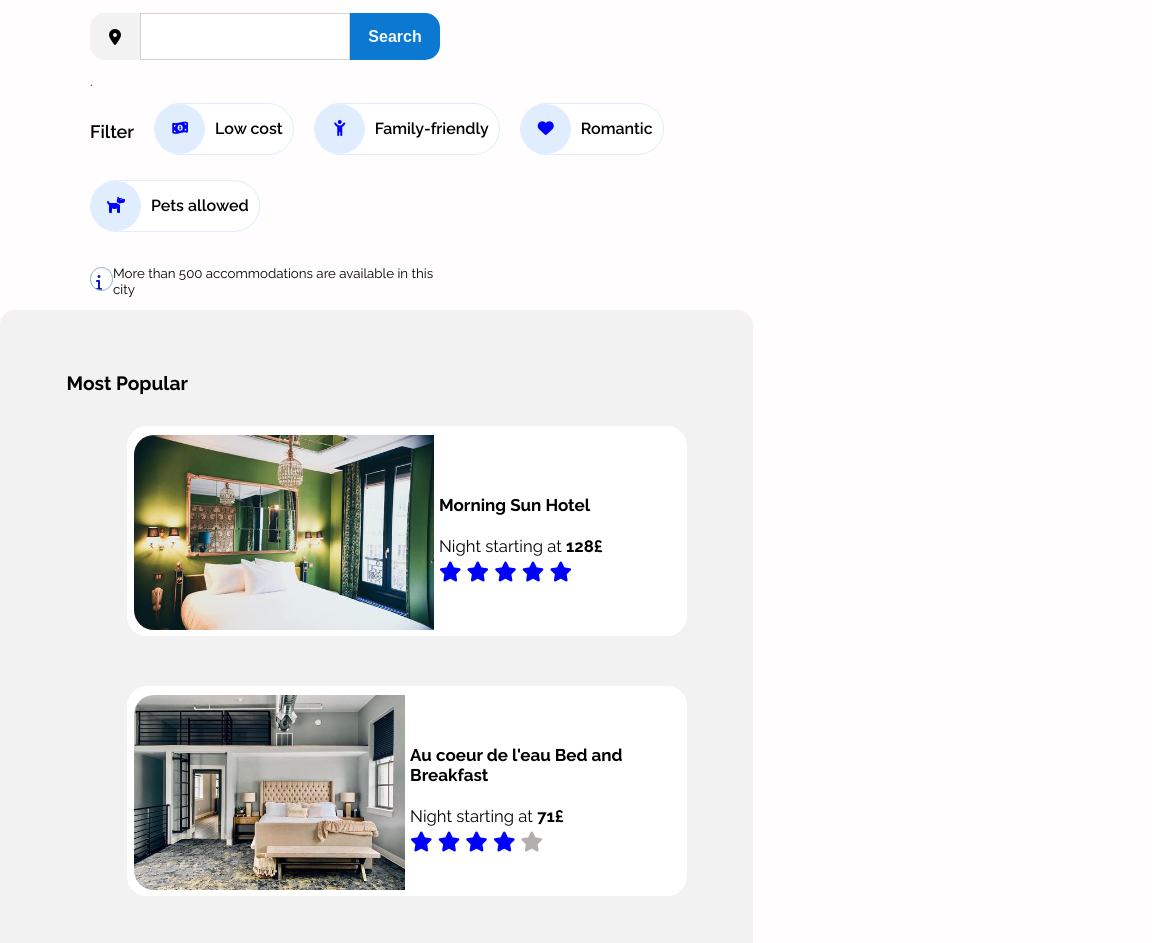
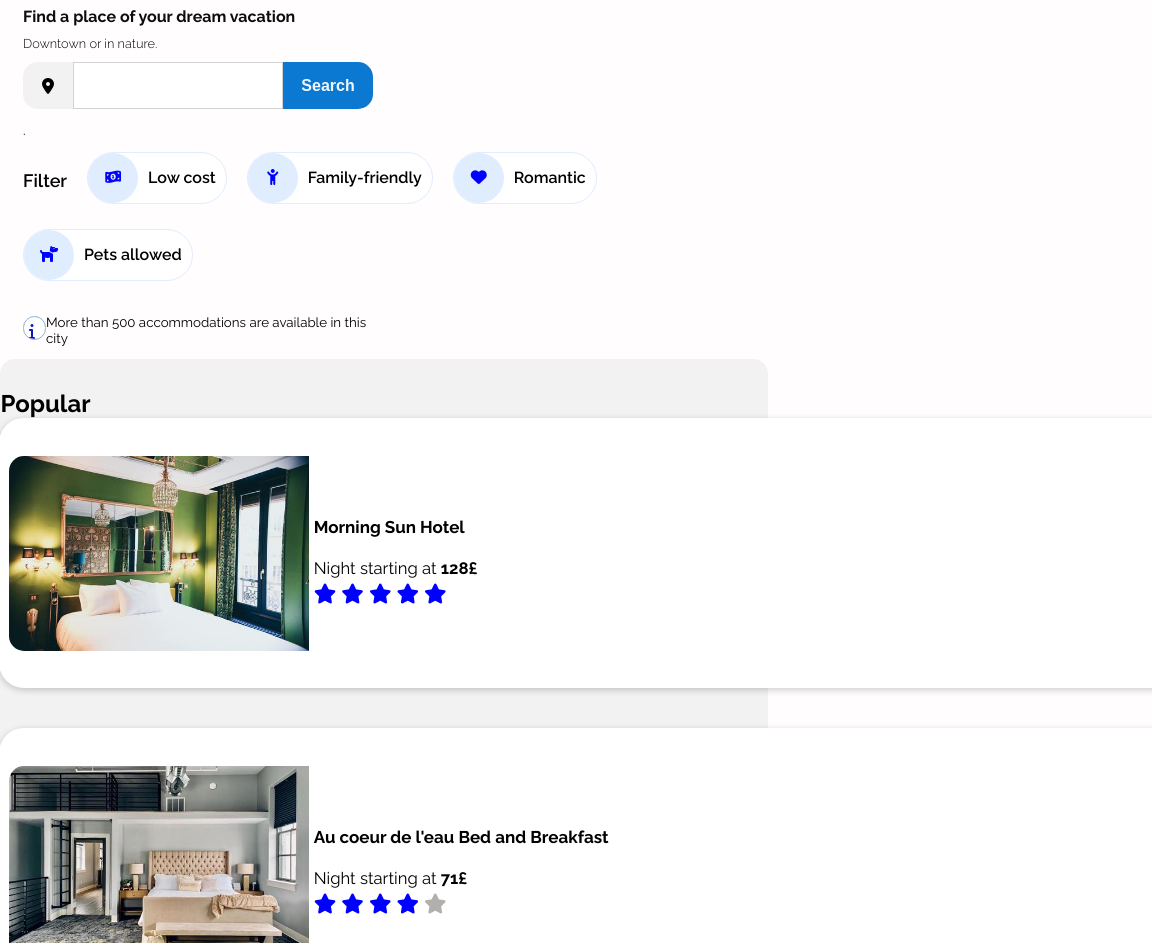
Before and after one commit to Scothyll/Booki-Accommodation, a plain HTML site: page index.html in a window 768 px wide. Shown: the part 117-1060 px from the top of the page, 1152 px wide, since content can reach past the window. Drawn offline with Linux system fonts and the light colour scheme.

Commit message:
Mobile update

```diff
--- a/css/style.css
+++ b/css/style.css
@@ -3,19 +3,27 @@
   background: #fff;
   display: flex;
   justify-content: space-between;
-  padding: 0 20px;
+margin-right: 2%;
   overflow: hidden;
   background-color: #fff;
 }
+@media only screen and  (max-width: 768px)  {
+  .header {
+    background: #fff;
+    display: block;
+  }
+}
+
 .header .logo-cont .logo img {
   height: 60px;
-  padding-left: 70px;
+  margin-left: 30%;
 }
 .header .header-right ul {
   display: flex;
   gap: 5px;
   margin: 0;
 }
+
 .header .header-right ul li {
   cursor: pointer;
   list-style: none;
@@ -25,13 +33,14 @@
   border-top: 2px solid;
   border-top-color: rgba(0, 0, 0, 0);
 }
+
 .header .header-right ul li a:hover {
   color: rgba(0, 0, 255, 0.712);
   border-top-color: blue;
 }
 .minititle {
   display: flex;
-  padding-left: 90px;
+  margin-left: 3%;
   padding-top: 20px;
 }
 .fa-star {
@@ -42,7 +51,25 @@
   display: flex;
   flex-direction: row;
   flex-wrap: wrap;
+  width: 100%;
+  justify-content: space-evenly;
 }
+@media only screen and  (min-width: 768px) and (max-width: 992px) {
+  .acc-pop-container {
+    display: flex;
+    flex-wrap: wrap;
+  }
+}
+@media only screen and  (max-width: 768px)  {
+  .acc-pop-container {
+    display: flex;
+    flex-direction: row;
+    flex-wrap: wrap;
+    width: 100%;
+    justify-content: space-evenly;
+  }
+}
+
 .acc-pop-container #accomodation {
   background-color: #f2f2f2;
   padding: 30px;
@@ -50,13 +77,13 @@
   display: flex;
   flex-direction: row;
   flex-wrap: wrap;
-  width: 63%;
+  width: 58%;
   height: 650px;
 }
 
 @media only screen and  (min-width: 768px) and (max-width: 992px) {
   .acc-pop-container #accomodation {
-  margin-right: 10px;
+  background-color: white;
     display: flex;
     flex-direction: row;
     flex-wrap: wrap;
@@ -78,20 +105,20 @@
 .acc-pop-container #accomodation .accomodations-items {
   display: flex;
   flex-wrap: wrap;
-  gap: 10px;
 }
 .acc-pop-container #accomodation .accomodations-items .acc-item {
-  width: 230px;
+  width: 27%;
   height: 200px;
   margin: 10px;
   margin-top: 15px;
   margin-left: 20px;
   background: #fff;
   justify-content: center;
-  border-radius: 30px;
+  border-radius: 20px;
   overflow: hidden;
   box-shadow: 2px 2px 2px 1px rgba(233, 230, 230, 0.2);
   border: 5px solid rgb(255, 255, 255);
+  box-shadow: 0px 2px 7px 0px rgba(0, 0, 0, 0.2);
 }
 @media only screen and  (min-width: 768px) and (max-width: 992px) {
   .acc-pop-container #accomodation .accomodations-items .acc-item {
@@ -104,8 +131,8 @@
 }
 @media only screen and  (max-width: 768px)  {
   .acc-pop-container #accomodation .accomodations-items .acc-item {
-    width: 330px;
-    height: 200px;
+    width: 100%;
+    height: 40%;
     margin-right: 20px;
     background: #fff;
     font-size: 20px;
@@ -114,11 +141,17 @@
   }
 }
 .acc-pop-container #accomodation .accomodations-items .acc-item .image-block {
-  height: 100px;
+  height: 110px;
   background-repeat: no-repeat;
   background-position: center;
   background-size: cover;
   overflow: hidden;
+}
+@media only screen and  (max-width: 768px)  {
+  .acc-pop-container #accomodation .accomodations-items .acc-item .image-block {
+    height: 70%;
+
+  }
 }
 .acc-pop-container
   #accomodation
@@ -188,7 +221,7 @@
   flex: 1 0 100%;
 }
 .paddingtop {
-  padding-left: 90px;
+  margin-left: 3%;
 }
 .checked {
   color: blue;
@@ -268,7 +301,6 @@ p {
   width: 30%;
   height: 680px;
   align-content: center;
-  margin-left: 20px;
   margin-bottom: 30px;
   border-radius: 15px;
 }
@@ -286,22 +318,50 @@ margin-right: 15px;
     display: flex;
     width: 100%;
     height: auto;
-    margin-left: 0;
-order: 1;
+    margin: 0;
+    order: 1;
   }
 }
 
-
+.popular_heading{
+margin-bottom: 30px;
+margin-top: 20px;
+margin-left: 20px;
+font-family: raleway;
+width: 340px;
+}
+@media only screen and  (min-width: 768px) and (max-width: 992px) {
+  .popular_heading{
+    margin-left: 60px;
+    font-size: 24px;
+    }
+}
+@media only screen and  (max-width: 768px)  {
+  .popular_heading{
+    margin-left: 50px;
+    font-size: 24px;
+    margin: 0;
+    }
+}
 #popular .popular-items {
   display: flex;
   gap: 10px;
   flex-direction: column;
   flex: 1;
-  gap: 50px;
+  gap: 40px;
 }
+@media only screen and  (max-width: 768px)  {
+  #popular .popular-items {
+    display: flex;
+    flex-direction: column;
+    flex: 1;
+margin-right: 55%;
+  }
+}
+
 #popular .popular-items .popular-acc-item {
-  width: 320px;
-  height: 140px;
+  width: 88%;
+  height: 150px;
   background: #fff;
   display: flex;
   flex-direction: row;
@@ -309,6 +369,8 @@ order: 1;
   overflow: hidden;
   background-size: cover;
   border: 5px solid rgb(255, 255, 255);
+  box-shadow: 0px 2px 7px 0px rgba(0, 0, 0, 0.2);
+  margin-left: 4%;
 }
 
 @media only screen and  (min-width: 768px) and (max-width: 992px) {
@@ -322,17 +384,24 @@ order: 1;
    font-size: 20px;
   }
 }
+@media only screen and  (max-width: 768px)  {
+  #popular .popular-items .popular-acc-item {
+    width: 250%;
+    height: 250px;
+    border-radius: 25px;
+    border: 10px solid;
+    border-color:white;
 
+    }
+}
 
 #popular .popular-items .popular-acc-item .popular-image-block {
   background-size: cover;
   background-position: center;
   height: inherit;
-  width: 150px;
-  margin-top: 2.5px;
-  margin-left: 2.5px;
-  border-top-left-radius: 20px;
-  border-bottom-left-radius: 20px;
+  width: 40%;
+  border-top-left-radius: 15px;
+  border-bottom-left-radius: 15px;
 }
 @media only screen and  (min-width: 768px) and (max-width: 992px) {
   #popular .popular-items .popular-acc-item .popular-image-block {
@@ -434,7 +503,7 @@ footer ul li.weight {
 .filter {
   display: flex;
   gap: 20px;
-  padding-left: 90px;
+  margin-left: 3%;
   flex-wrap: wrap;
 }
 .Filter-para {
@@ -467,29 +536,27 @@ footer ul li.weight {
 .btn-ctn .text-ctn {
   align-self: center;
 }
+.activity-heading{
+  margin-left: 3.5%;
+}
 .activities-container-main {
-  padding-left: 50px;
-  flex-wrap: wrap;
-  width: 95%;
+  width: 100%;
   height: 600px;
-  margin-right: 30px;
 }
 .activities-container {
   display: flex;
   flex-direction: row;
-  gap: 35px;
   border-radius: 20px;
   flex-wrap: wrap;
-  width: 100%;
+  width: 96%;
   height: 400px;
-  margin-right: 30px;
+  margin-left: 50px;
 }
 .activities-container .activity-group {
   display: flex;
   flex-direction: row;
   flex: 1;
   padding: 20px 0;
-  gap: 35px;
 }
 .activities-container .activity-group .activitiesR {
   display: flex;
--- a/index.html
+++ b/index.html
@@ -26,7 +26,7 @@
                 <li>
                     <a href="#accomodation"> Accomodation </a>
                 </li>
-                <li >
+                <li>
                     <a href="#activities"> Activities </a>
                 </li>
             </ul>
@@ -181,8 +181,7 @@
                 </div>
                 <div class="acc-item">
                     <div class="image-block" style="
-                background-image: url('/assets/images/hebergements/4_small/nicate-lee-kT-ZyaiwBe0-unsplash.jpg');
-              ">
+                background-image: url('/assets/images/hebergements/4_small/nicate-lee-kT-ZyaiwBe0-unsplash.jpg');">
                         <!-- <img src="\assets\images\hebergements\4_small\nicate-lee-kT-ZyaiwBe0-unsplash.jpg"> -->
                     </div>
                     <div class="details">
@@ -198,9 +197,9 @@
                     </div>
                 </div>
                 <div class="acc-item">
-                    <div class="image-block" style="
-                background-image: url('./assets/images/hebergements/4_small/febrian-zakaria-M6S1WvfW68A-unsplash.jpg');
-              ">
+                    <div class="image-block"
+                        style="
+                background-image: url('./assets/images/hebergements/4_small/febrian-zakaria-M6S1WvfW68A-unsplash.jpg'); ">
                         <!-- <img src="\assets\images\hebergements\4_small\febrian-zakaria-M6S1WvfW68A-unsplash.jpg"> -->
                     </div>
                     <div class="details">
@@ -220,12 +219,12 @@
         </div>
 
         <div id="popular">
-            <h5>Most Popular</h5>
+            <h5 class="popular_heading">Most Popular</h5>
             <div class="popular-items">
                 <div class="popular-acc-item">
-                    <div class="popular-image-block" style="
-                background-image: url('/assets/images/hebergements/4_small/emile-guillemot-Bj_rcSC5XfE-unsplash.jpg');
-              ">
+                    <div class="popular-image-block"
+                        style="
+                background-image: url('/assets/images/hebergements/4_small/emile-guillemot-Bj_rcSC5XfE-unsplash.jpg');">
                         <!-- <img src="\assets\images\hebergements\4_small\emile-guillemot-Bj_rcSC5XfE-unsplash.jpg" -->
                         <!-- alt="forest"> -->
                     </div>
@@ -260,9 +259,9 @@
                     </div>
                 </div>
                 <div class="popular-acc-item">
-                    <div class="popular-image-block" style="
-                background-image: url('/assets/images/hebergements/4_small/febrian-zakaria-sjvU0THccQA-unsplash.jpg');
-              ">
+                    <div class="popular-image-block"
+                        style="
+                background-image: url('/assets/images/hebergements/4_small/febrian-zakaria-sjvU0THccQA-unsplash.jpg'); ">
                         <!-- <img src="\assets\images\hebergements\4_small\febrian-zakaria-sjvU0THccQA-unsplash.jpg"> -->
                     </div>
                     <div class="popular-details">
@@ -279,10 +278,11 @@
                 </div>
             </div>
         </div>
+        </div>
 
     </div>
     <div class="activities-container-main" id="activities">
-        <h5>Activities in Marseille</h5>
+        <h5 class="activity-heading">Activities in Marseille</h5>
         <div class="activities-container">
             <div class="activity-group">
                 <div class="activitiesR">
@@ -334,8 +334,7 @@
 
         </div>
     </div>
-
-
+</body>
 <footer>
                 <ul>
                     <li class="weight">About</li>
@@ -354,6 +353,6 @@
                     <li>Contact us</li>
                 </ul>
             </footer>
-</body>
+
 
 </html>
```
Lines whose indentation alone changed are shown as unchanged.
